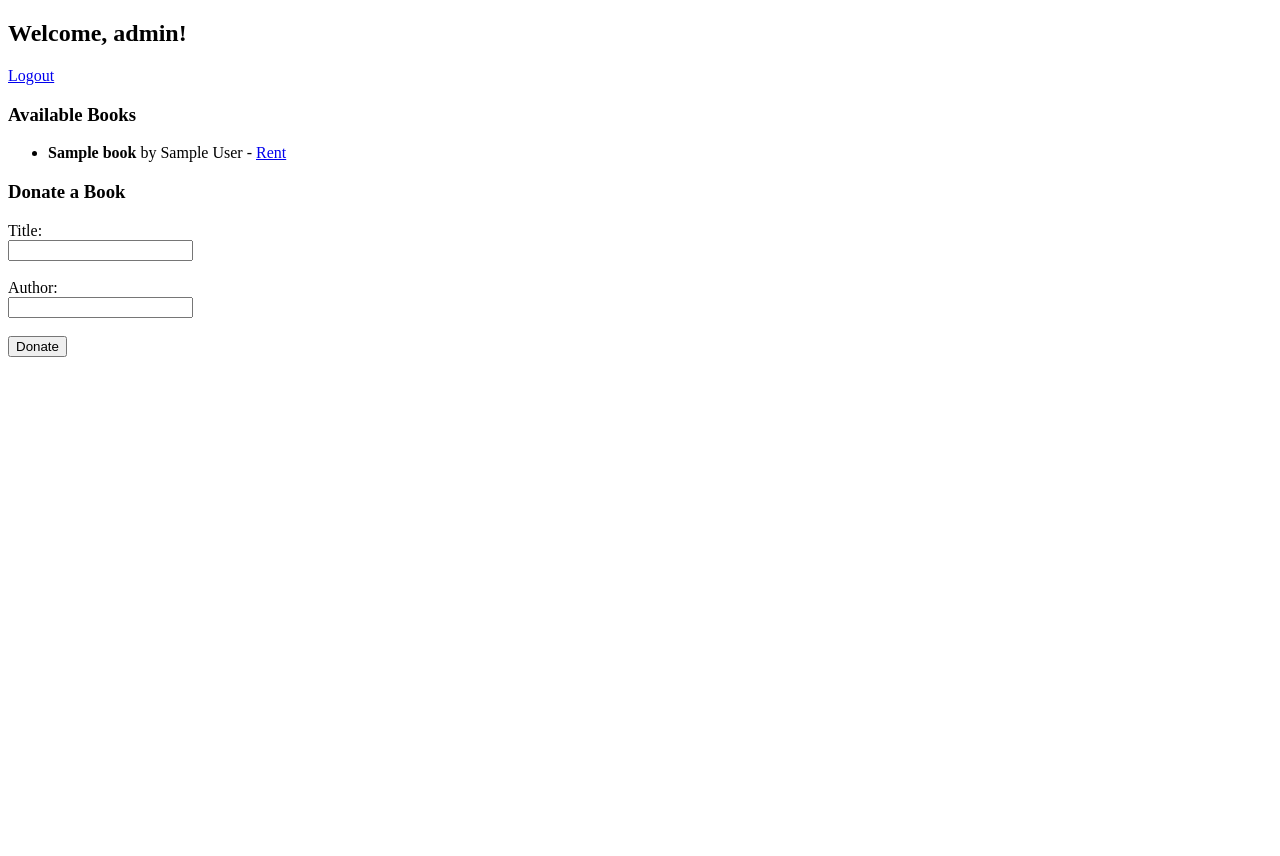
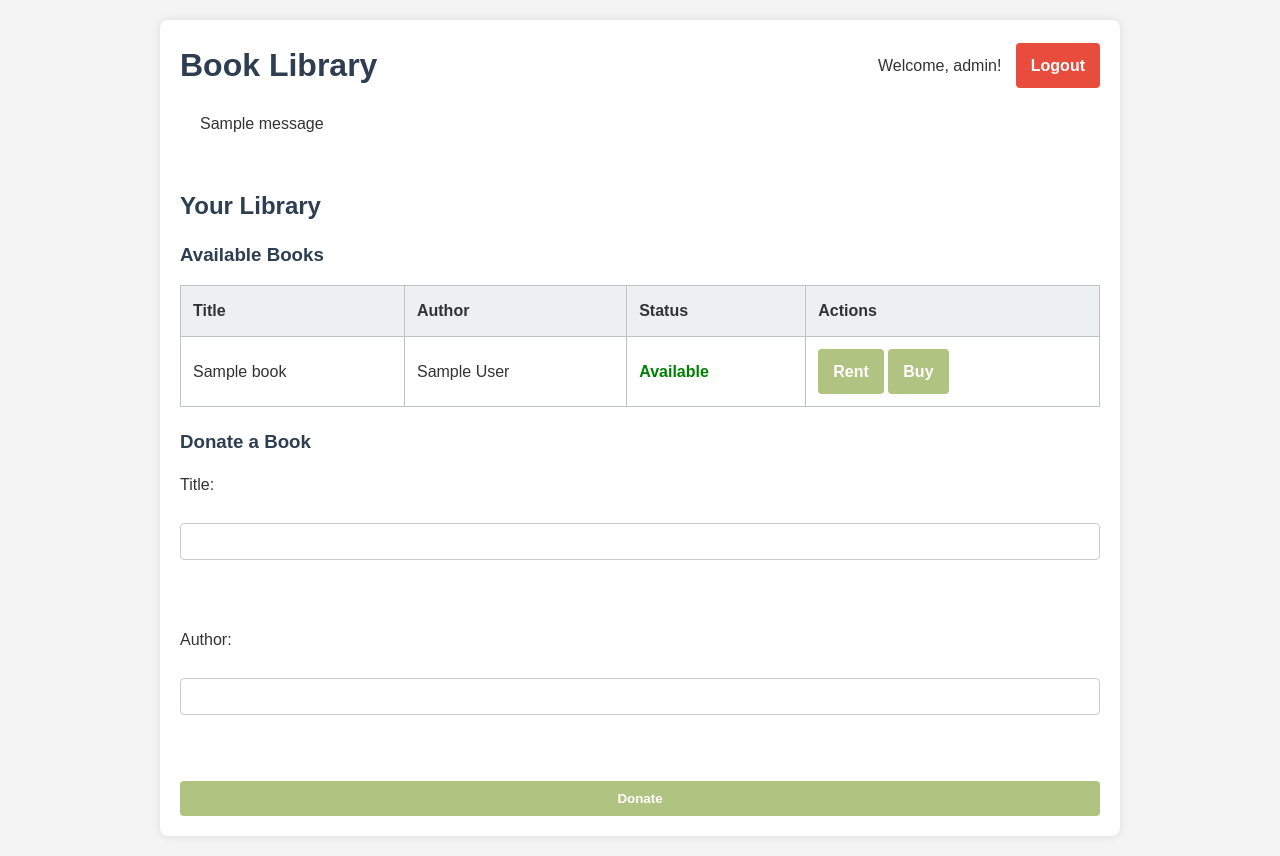
Before and after one commit to Lonewolfrex/demo_lib, a Django app: page / in a window 1280 px wide. Before the commit the page ends 357 px from the top, so only its background shows below. Run offline with Django 4.2, Linux system fonts and the light colour scheme; a user stored in the database is signed in; tables that the repository leaves empty hold one stand-in row (values such as "Sample post"); one stand-in notice (Sample message) is shown.

Commit message:
css integrated

```diff
--- /dev/null
+++ b/library_app/static/library_app/styles.css
@@ -0,0 +1,123 @@
+/* Reset some default styles */
+* {
+  box-sizing: border-box;
+  margin: 0;
+  padding: 0;
+}
+
+/* Body styles */
+body {
+  font-family: Arial, sans-serif;
+  background-color: #f4f4f4;
+  line-height: 1.6;
+  color: #333;
+}
+
+/* Container for main layout */
+.container {
+  max-width: 960px;
+  margin: 20px auto;
+  padding: 20px;
+  background: #fff;
+  box-shadow: 0 0 10px rgba(0,0,0,0.1);
+  border-radius: 8px;
+}
+
+/* Headings */
+h2, h3 {
+  margin-bottom: 15px;
+  color: #2c3e50;
+}
+
+/* Form styles */
+form {
+  display: flex;
+  flex-direction: column;
+}
+
+form input[type="text"],
+form input[type="password"] {
+  padding: 10px;
+  margin-bottom: 15px;
+  border: 1px solid #ccc;
+  border-radius: 4px;
+}
+
+button, .btn-primary, .btn-action, .btn-logout, .btn-buy {
+  background-color: #B1C381;
+  color: #fff;
+  padding: 10px 15px;
+  border: none;
+  border-radius: 4px;
+  cursor: pointer;
+  font-weight: 600;
+  transition: background 0.3s;
+  text-decoration: none;
+  display: inline-block;
+  text-align: center;
+}
+
+button:hover, .btn-primary:hover, .btn-action:hover, .btn-logout:hover, .btn-buy:hover {
+  background-color: #9DB86A;
+}
+
+/* Tables for book list */
+table {
+  width: 100%;
+  border-collapse: collapse;
+  margin-bottom: 20px;
+}
+
+thead {
+  background-color: #ecf0f1;
+}
+
+th, td {
+  padding: 12px;
+  border: 1px solid #bdc3c7;
+  text-align: left;
+}
+
+/* Status styles */
+.status-available {
+  color: green;
+  font-weight: bold;
+}
+
+.status-rented {
+  color: red;
+  font-weight: bold;
+}
+
+/* Message styles */
+.messages {
+  list-style: none;
+  padding: 10px;
+  margin-bottom: 20px;
+}
+
+.messages li {
+  padding: 10px;
+  margin-bottom: 10px;
+  border-radius: 4px;
+}
+
+.messages li.info {
+  background-color: #dff0d8;
+  color: #3c763d;
+}
+
+.messages li.error {
+  background-color: #f2dede;
+  color: #a94442;
+}
+
+/* Logout button style */
+.btn-logout {
+  background-color: #e74c3c;
+  margin-left: 10px;
+}
+
+.btn-logout:hover {
+  background-color: #c0392b;
+}
--- a/library_app/templates/library_app/home.html
+++ b/library_app/templates/library_app/home.html
@@ -1,36 +1,51 @@
-<!DOCTYPE html>
-<html>
-<head>
-  <title>Book Library Home</title>
-</head>
-<body>
-  <h2>Welcome, {{ user.username }}!</h2>
-  <p><a href="{% url 'logout' %}">Logout</a></p>
+{% extends 'library_app/index.html' %}
+
+{% block title %}Home - Book Library{% endblock %}
+
+{% block content %}
+  <h2>Your Library</h2>
 
   <h3>Available Books</h3>
-  <ul>
+  <table>
+    <thead>
+      <tr>
+        <th>Title</th><th>Author</th><th>Status</th><th>Actions</th>
+      </tr>
+    </thead>
+    <tbody>
       {% for book in books %}
-      <li>
-        <strong>{{ book.title }}</strong> by {{ book.author }}
+      <tr>
+        <td>{{ book.title }}</td>
+        <td>{{ book.author }}</td>
+        <td>
           {% if book.available %}
-          - <a href="{% url 'rent-book' book.id %}">Rent</a>
+            <span class="status-available">Available</span>
           {% else %}
-          - Currently Rented
+            <span class="status-rented">Rented</span>
           {% endif %}
-      </li>
+        </td>
+        <td>
+          {% if book.available %}
+            <a href="{% url 'rent-book' book.id %}" class="btn-action">Rent</a>
+            <a href="{% url 'buy-book' book.id %}" class="btn-action btn-buy">Buy</a>
+          {% else %}
+            <span class="disabled">Not Available</span>
+          {% endif %}
+        </td>
+      </tr>
       {% empty %}
-      <li>No books available.</li>
+      <tr><td colspan="4">No books available.</td></tr>
       {% endfor %}
-  </ul>
+    </tbody>
+  </table>
 
   <h3>Donate a Book</h3>
-  <form method="POST" action="{% url 'donate-book' %}">
+  <form method="POST" action="{% url 'donate-book' %}" class="form">
     {% csrf_token %}
     <label>Title:</label><br>
     <input type="text" name="title" required><br><br>
     <label>Author:</label><br>
     <input type="text" name="author" required><br><br>
-    <button type="submit">Donate</button>
+    <button type="submit" class="btn-primary">Donate</button>
   </form>
-</body>
-</html>
+{% endblock %}
--- /dev/null
+++ b/library_app/templates/library_app/index.html
@@ -0,0 +1,42 @@
+{% load static %}
+<!DOCTYPE html>
+<html lang="en">
+<head>
+  <meta charset="UTF-8" />
+  <meta name="viewport" content="width=device-width, initial-scale=1" />
+  <title>{% block title %}Book Library{% endblock %}</title>
+  <link rel="stylesheet" href="{% static 'library_app/styles.css' %}" />
+</head>
+<body>
+  <div class="container">
+    <header style="display: flex; justify-content: space-between; align-items: center;">
+      <h1><a href="{% url 'library-home' %}" style="text-decoration:none; color:#2c3e50;">Book Library</a></h1>
+      {% if user.is_authenticated %}
+        <div>
+          <span>Welcome, {{ user.username }}!</span>
+          <a href="{% url 'logout' %}" class="btn-logout">Logout</a>
+        </div>
+      {% else %}
+        <div>
+          <a href="{% url 'login' %}" class="btn-primary">Login</a>
+          <a href="{% url 'register' %}" class="btn-primary">Register</a>
+        </div>
+      {% endif %}
+    </header>
+
+    {% if messages %}
+    <ul class="messages">
+      {% for message in messages %}
+      <li class="{{ message.tags }}">{{ message }}</li>
+      {% endfor %}
+    </ul>
+    {% endif %}
+
+    <main>
+      {% block content %}
+      <!-- Page specific content goes here -->
+      {% endblock %}
+    </main>
+  </div>
+</body>
+</html>
--- a/library_app/urls.py
+++ b/library_app/urls.py
@@ -9,4 +9,5 @@
     path('rent/<int:book_id>/', views.rent_book, name='rent-book'),
     path('return/<int:rental_id>/', views.return_book, name='return-book'),
     path('donate/', views.donate_book, name='donate-book'),
+    # path('buy/<int:book_id>/', views.buy_book, name='buy-book')  # if you add buy feature
 ]
```
Also changed, not shown: library_app/templates/library_app/login.html (+9 -11 lines), library_app/templates/library_app/register.html (+8 -10 lines), library_project/settings.py (+7 -2 lines), db.sqlite3. Lines whose indentation alone changed are shown as unchanged.
